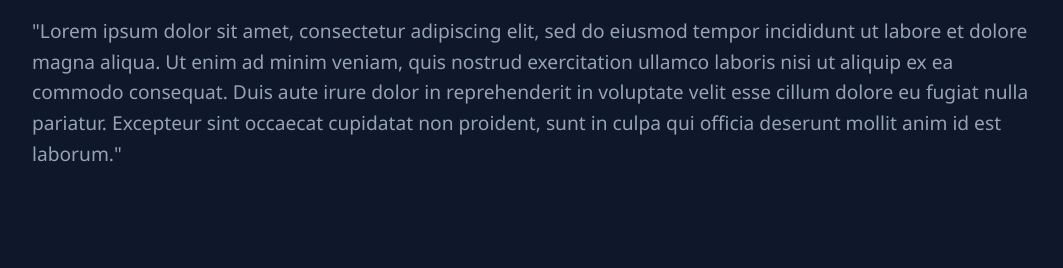
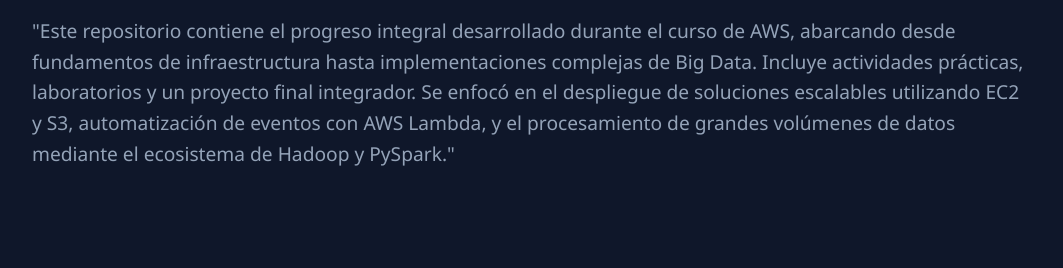
Before and after one commit to eduardosotogomez7/Java-Academy-AWS, a plain HTML site: page index.html in a window 1280 px wide. Shown: the part 220-488 px from the top of the page, without its empty margins (108-1171 px from the left). Drawn offline with Linux system fonts and the light colour scheme.

Commit message:
Actualización descripcion de repositorio

```diff
--- a/index.html
+++ b/index.html
@@ -165,7 +165,7 @@
         <section class="hero">
             <div class="hero-content">
                 <h1><span class="highlight">Eduardo Soto Gómez</span> </h1>
-                <p style="color: var(--text-muted); font-size: 1.2rem;">"Lorem ipsum dolor sit amet, consectetur adipiscing elit, sed do eiusmod tempor incididunt ut labore et dolore magna aliqua. Ut enim ad minim veniam, quis nostrud exercitation ullamco laboris nisi ut aliquip ex ea commodo consequat. Duis aute irure dolor in reprehenderit in voluptate velit esse cillum dolore eu fugiat nulla pariatur. Excepteur sint occaecat cupidatat non proident, sunt in culpa qui officia deserunt mollit anim id est laborum."</p>
+                <p style="color: var(--text-muted); font-size: 1.2rem;">"Este repositorio contiene el progreso integral desarrollado durante el curso de AWS, abarcando desde fundamentos de infraestructura hasta implementaciones complejas de Big Data. Incluye actividades prácticas, laboratorios y un proyecto final integrador. Se enfocó en el despliegue de soluciones escalables utilizando EC2 y S3, automatización de eventos con AWS Lambda, y el procesamiento de grandes volúmenes de datos mediante el ecosistema de Hadoop y PySpark."</p>
                 <div style="margin-top: 30px;">
                     <!--<a href="#" class="btn btn-primary">Contáctame</a>
                     <a href="#" class="btn btn-outline">Descargar CV</a>-->
```
